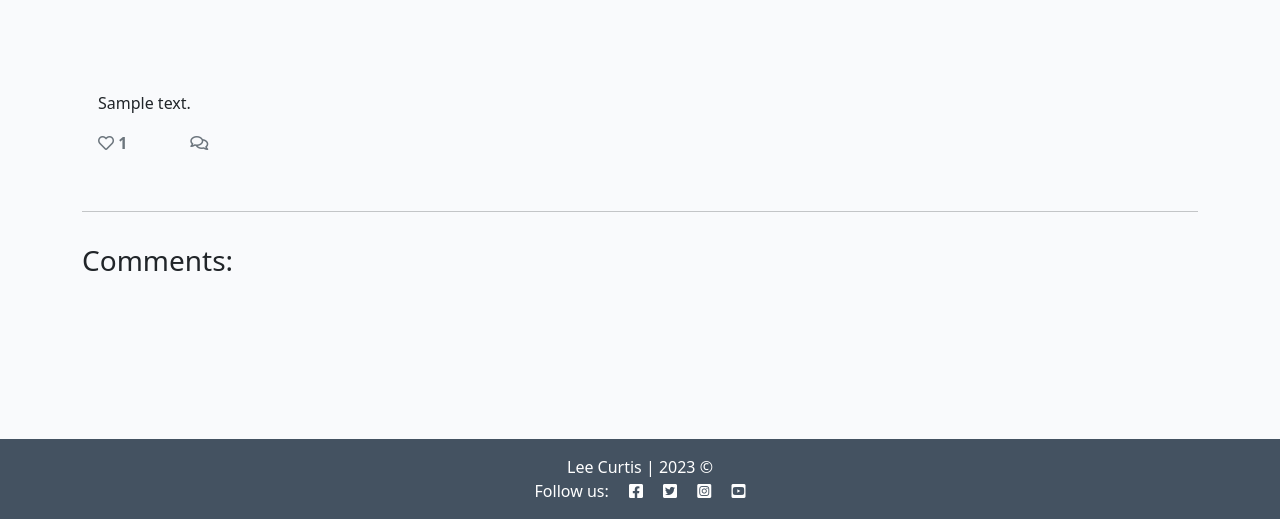
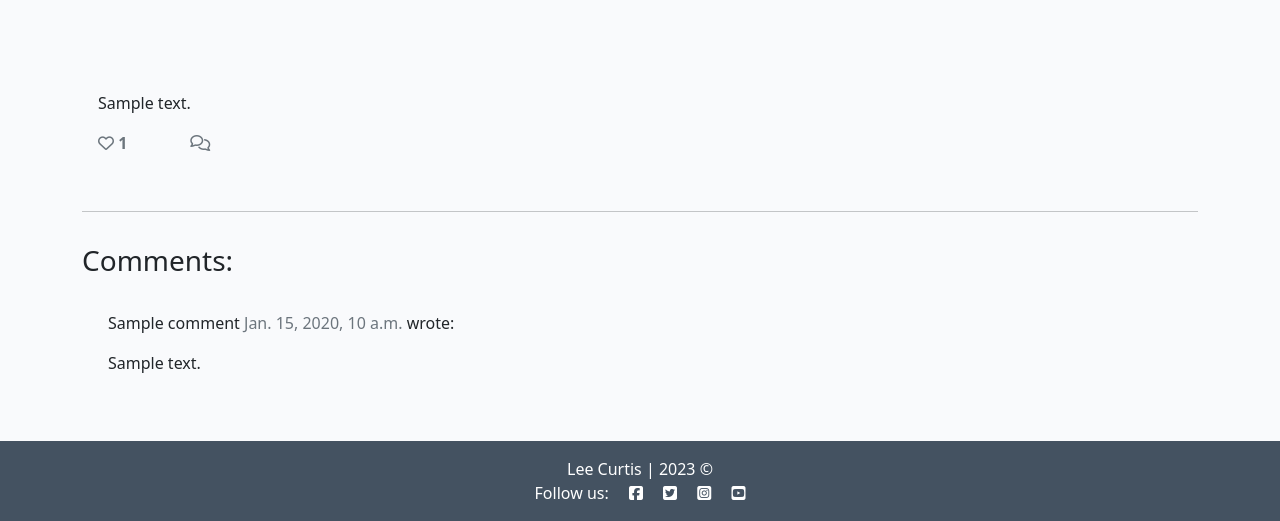
Before and after one commit to leec313/Golf-Plus, a Django app: a page that uses templates/base.html in a window 1280 px wide. Shown: the part 281-802 px from the top of the page. Run offline with Django 3.2, Linux system fonts and the light colour scheme; tables that the repository leaves empty hold one stand-in row (values such as "Sample post"); some libraries are stand-ins or nearby versions.

Commit message:
Added comments feature to postdetail view and html

```diff
--- a/blog/views.py
+++ b/blog/views.py
@@ -1,4 +1,4 @@
-from django.shortcuts import get_object_or_404, reverse
+from django.shortcuts import render, get_object_or_404, reverse
 from django.views.generic import (
     ListView,
     DetailView,
@@ -33,6 +33,50 @@ class PostDetailView(DetailView):
     """
     model = Post
     template_name = "post_detail.html"
+
+    def get_context_data(self, **kwargs):
+        context = super().get_context_data(**kwargs)
+
+        # Your existing logic for getting the post details
+        post = context['post']
+        comments = post.comments.filter(approved=True).order_by("-created_on")
+        liked = False
+        if post.likes.filter(id=self.request.user.id).exists():
+            liked = True
+
+        # Adding the comment form to the context
+        comment_form = CommentForm()
+        context['comment_form'] = comment_form
+
+        return context
+
+    def get(self, request, *args, **kwargs):
+        self.object = self.get_object()
+        context = self.get_context_data()
+
+        return self.render_to_response(context)
+
+    def post(self, request, *args, **kwargs):
+        # Retrieve the post using the same logic as in the get method
+        self.object = self.get_object()
+        context = self.get_context_data()
+
+        # Retrieve the comment form from the request
+        comment_form = CommentForm(data=request.POST)
+        if comment_form.is_valid():
+            comment_form.instance.email = request.user.email
+            comment_form.instance.name = request.user.username
+            comment = comment_form.save(commit=False)
+            comment.post = self.object
+            comment.save()
+        else:
+            comment_form = CommentForm()
+
+        # Add the comment form to the context
+        context['comment_form'] = comment_form
+        context['commented'] = True
+
+        return render(request, "post_detail.html", context)
 
 
 class PostCreateView(LoginRequiredMixin, CreateView):
@@ -107,11 +151,8 @@ class PostDeleteView(LoginRequiredMixin, UserPassesTestMixin, DeleteView):
         return super().delete(request, *args, **kwargs)
 
 
+class PostLike(View):
 
-class PostLike(View):
-    """
-    View for liking a post
-    """
     def post(self, request, slug, *args, **kwargs):
         post = get_object_or_404(Post, slug=slug)
         if post.likes.filter(id=request.user.id).exists():
--- a/templates/base.html
+++ b/templates/base.html
@@ -16,6 +16,7 @@
     <script src="https://cdn.jsdelivr.net/npm/bootstrap@5.0.1/dist/js/bootstrap.bundle.min.js"
         integrity="sha384-gtEjrD/SeCtmISkJkNUaaKMoLD0//ElJ19smozuHV6z3Iehds+3Ulb9Bn9Plx0x4" crossorigin="anonymous">
     </script>
+    <script src="https://kit.fontawesome.com/67f275807d.js" crossorigin="anonymous"></script>
     <link rel="stylesheet" href="{% static 'css/style.css' %}">
 
 </head>
@@ -89,4 +90,5 @@
     </footer>
 </body>
 
+
 </html>
--- a/templates/post_detail.html
+++ b/templates/post_detail.html
@@ -32,7 +32,6 @@
                     {{ post.content | safe }}
                 </p>
                 <div class="row">
-
                     <div class="col-1">
                         <strong>
                             {% if user.is_authenticated %}
@@ -79,27 +78,25 @@
         <div class="col-md-8 card mb-4  mt-3 ">
             <h3>Comments:</h3>
             <div class="card-body">
-                <!-- We want a for loop inside the empty control tags to iterate through each comment in comments -->
-                {% for comment in comments %}
+                <!-- Looping through all approved comments by accessing post.comment.all -->
+                {% for comment in post.comments.all %}
+                {% if comment.approved %}
                 <div class="comments" style="padding: 10px;">
                     <p class="font-weight-bold">
-                        <!-- The commenter's name goes here. Check the model if you're not sure what that is -->
                         {{ comment.name }}
-                        <span class=" text-muted font-weight-normal">
-                            <!-- The comment's created date goes here -->
+                        <span class="text-muted font-weight-normal">
                             {{ comment.created_on }}
                         </span> wrote:
                     </p>
-                    <!-- The body of the comment goes before the | -->
                     {{ comment.body | linebreaks }}
                 </div>
-                <!-- Our for loop ends here -->
+                {% endif %}
                 {% endfor %}
             </div>
         </div>
         <div class="col-md-4 card mb-4  mt-3 ">
             <div class="card-body">
-                <!-- For later -->
+                <!-- When a user submits a comment, they will see an alert box for confirmation -->
                 {% if commented %}
                 <div class="alert alert-success" role="alert">
                     Your comment is awaiting approval
```
